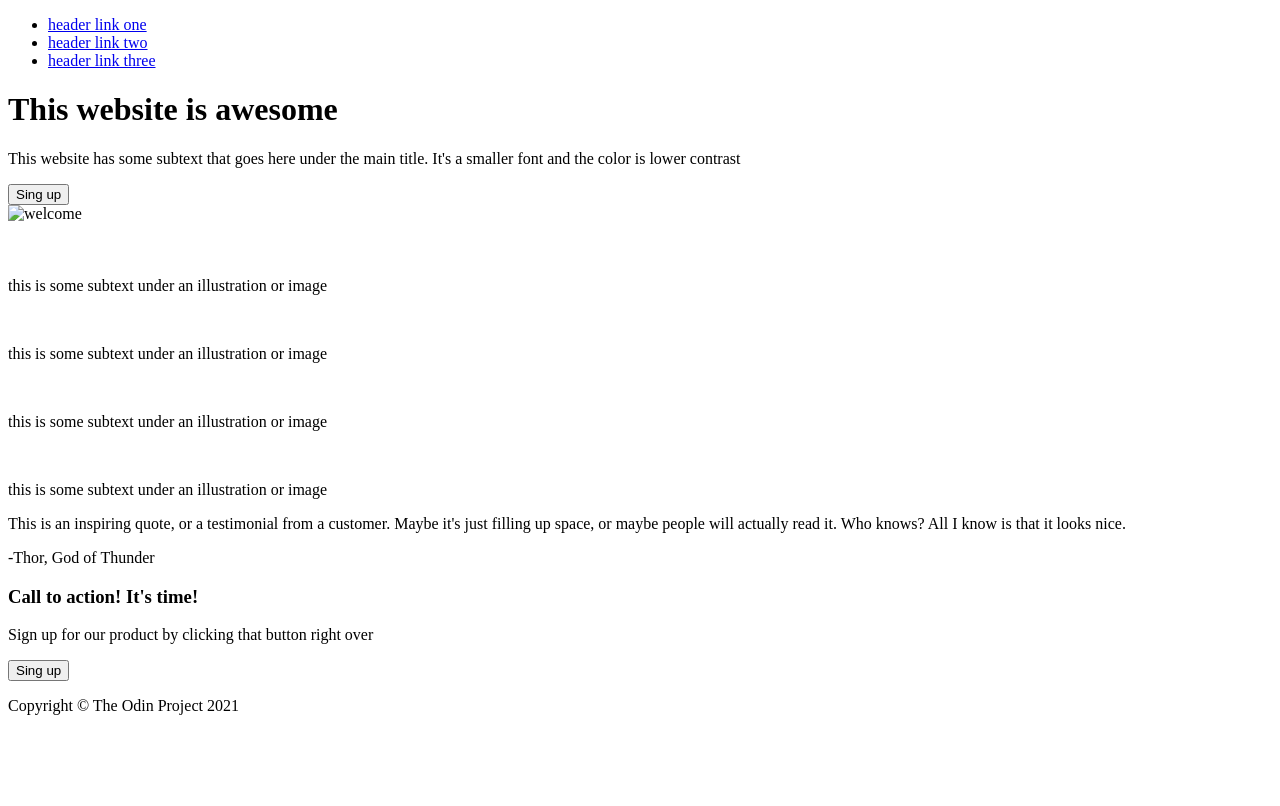
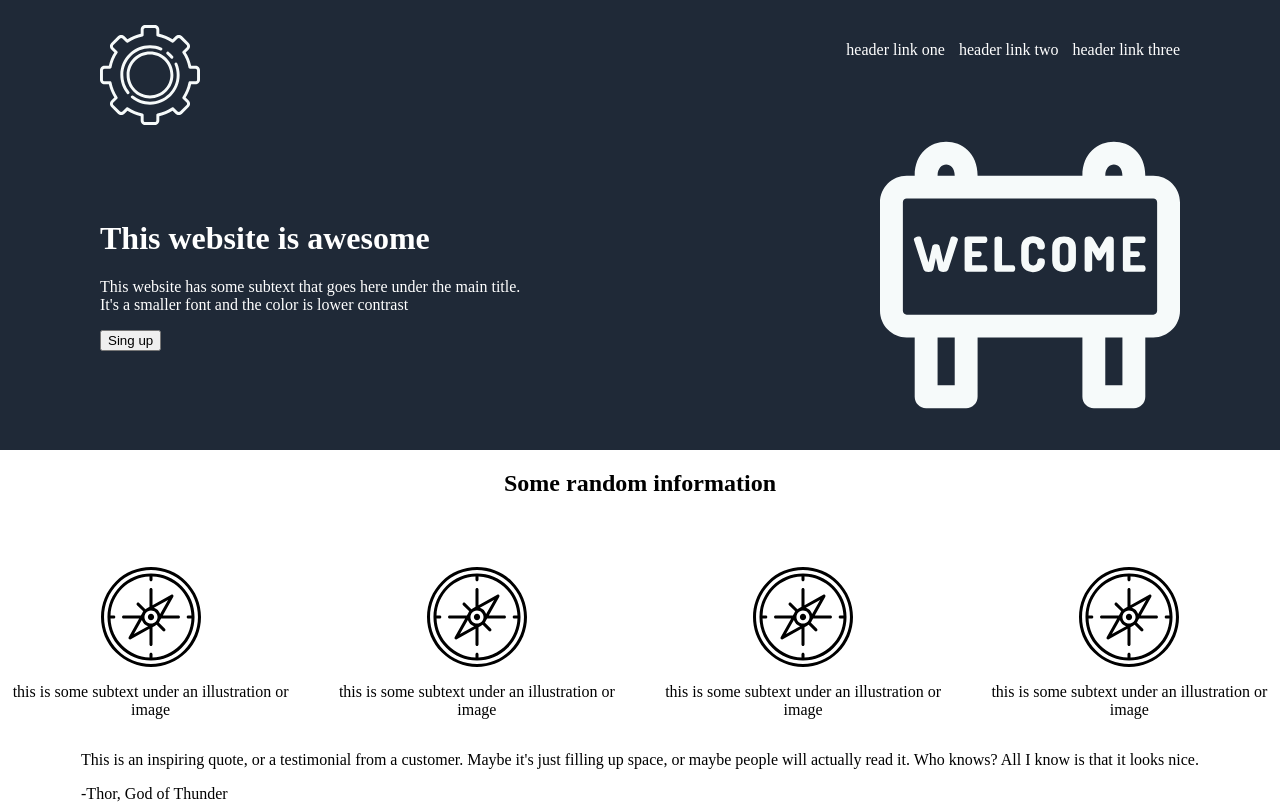
Before and after one commit to in7hesky/landing-practice, a plain HTML site: page index.html in a window 1280 px wide. Shown: the top 806 px of the page. Drawn offline with Linux system fonts and the light colour scheme.

Commit message:
layout in progress

```diff
--- a/index.html
+++ b/index.html
@@ -9,7 +9,7 @@
     <div class="main-wrapper">
         <header>
             <nav>
-                <div class="logo-text"></div>
+                <img class="logo-image white-svg" src="./images/logo_image.svg" alt="logo-cog">
                 <ul class="nav-wrapper">
                     <li><a href="#">header link one</a></li>
                     <li><a href="#">header link two</a></li>
@@ -20,31 +20,31 @@
                 <div class="welcome-wrapper">
                     <h1 class="welcome-title">This website is awesome</h1>
                     <p class="welcome-text">
-                        This website has some subtext that goes here under the main title.
+                        This website has some subtext that goes here under the main title.<br>
                         It's a smaller font and the color is lower contrast
                     </p>
                     <button class="signup-button">Sing up</button>
                 </div>
-                <img class="welcome-image" src="" alt="welcome">
+                <img class="welcome-image white-svg" src="./images/welcome.svg" alt="welcome">
             </div>
         </header>
         <main>
-            <h2 class="info-title"></h2>
+            <h2 class="info-title">Some random information</h2>
             <div class="cards-wrapper">
                 <div class="card">
-                    <img src="" alt="">
+                    <img src="./images/compass.svg" alt="foo">
                     <p class="info-text">this is some subtext under an illustration or image</p>
                 </div>
                 <div class="card">
-                    <img src="" alt="">
+                    <img src="./images/compass.svg" alt="foo">
                     <p class="info-text">this is some subtext under an illustration or image</p>
                 </div>
                 <div class="card">
-                    <img src="" alt="">
+                    <img src="./images/compass.svg" alt="foo">
                     <p class="info-text">this is some subtext under an illustration or image</p>
                 </div>
                 <div class="card">
-                    <img src="" alt="">
+                    <img src="./images/compass.svg" alt="foo">
                     <p class="info-text">this is some subtext under an illustration or image</p>
                 </div>
             </div>
--- a/styles/style.css
+++ b/styles/style.css
@@ -0,0 +1,79 @@
+body {
+    margin: 0;
+}
+
+.white-svg {
+    filter: invert(99%) sepia(74%) saturate(217%) hue-rotate(166deg) brightness(103%) contrast(96%);
+}
+
+.main-wrapper {
+    display: flex;
+    flex-direction: column;
+}
+
+header {
+    display: flex;
+    flex-direction: column;
+    background: #1F2937;
+    color: white;
+    padding: 25px 100px;
+}
+
+.nav-wrapper {
+    list-style-type: none;
+    display: flex;
+    gap: 14px;
+}
+
+nav {
+    display: flex;
+    justify-content: space-between;
+}
+
+.header-intro {
+    display: flex;
+    justify-content: space-between;
+}
+
+.welcome-wrapper {
+    align-self: center;
+}
+
+.welcome-image {
+    width: 300px;
+    height: auto;
+}
+
+main {
+    display: flex;
+    flex-direction: column;
+    text-align: center;
+    gap: 50px;
+    align-self: center;
+}
+
+.cards-wrapper {
+    display: flex;
+    justify-items: center;
+    gap: 25px;
+}
+
+.card {
+    display: flex;
+    flex-direction: column;
+    align-items: center;
+
+}
+
+.quote-wrapper {
+    align-self: center;
+}
+
+a {
+    text-decoration: none;
+    color: white;
+}
+
+img {
+    width: 100px;
+}
```
Also changed, not shown: images/compass.svg (added), images/logo_image.svg (added), images/welcome.svg (added).
